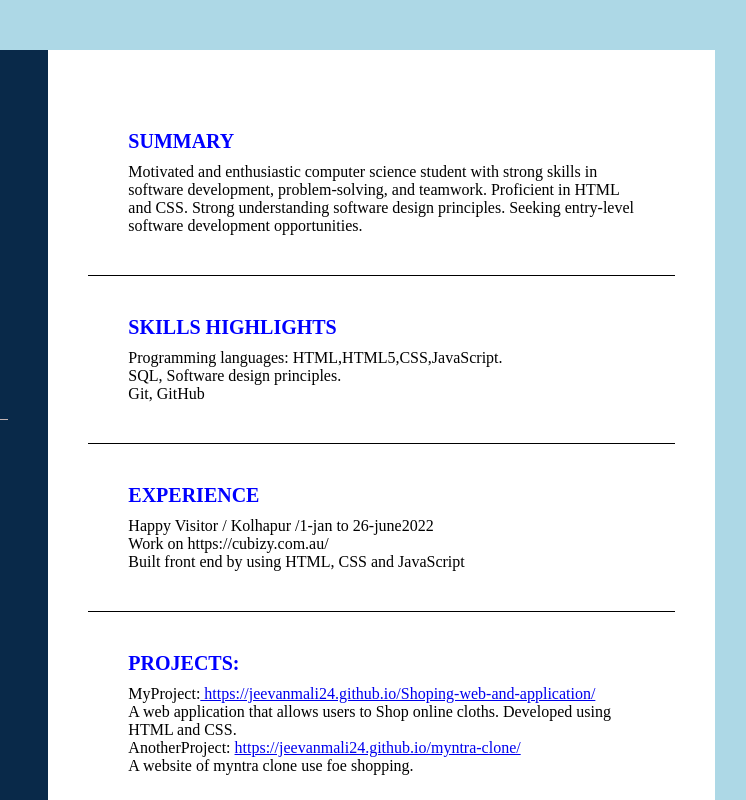
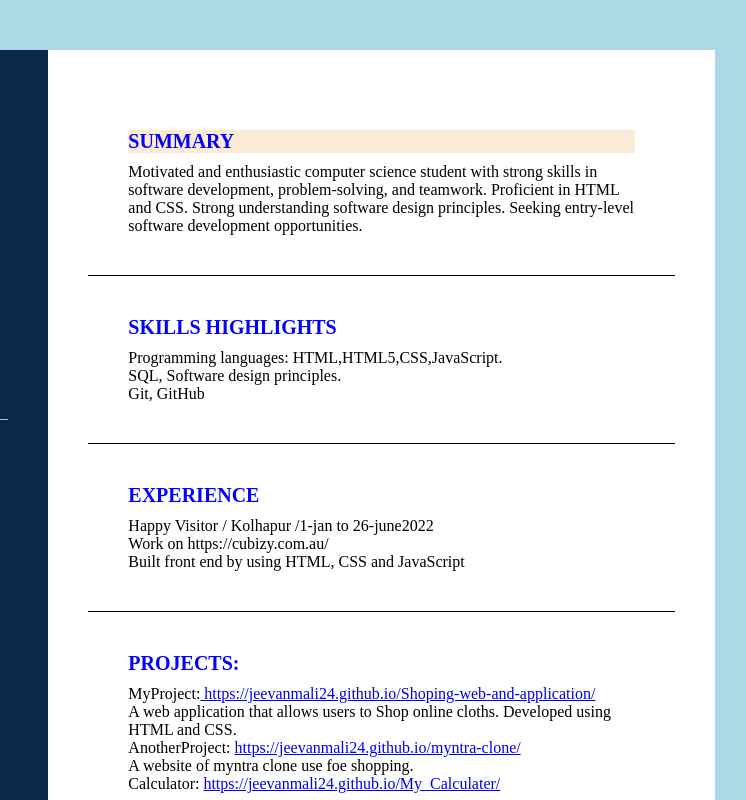
Before and after one commit to JeevanMali24/Resume, a plain HTML site: page index.html in a window 1280 px wide. Shown: the top 800 px of the page, 425-1171 px from the left. Drawn offline with Linux system fonts and the light colour scheme.

Commit message:
added 3re project

```diff
--- a/index.html
+++ b/index.html
@@ -76,7 +76,7 @@
         <div class="information">
           <div class="summary">
           <ul>
-            <h3>Summary</h3>
+            <h3 style="background-color:antiquewhite">Summary</h3>
             <li>
               Motivated and enthusiastic computer science student with strong
               skills in software development, problem-solving, and teamwork.
@@ -115,6 +115,8 @@
                 https://jeevanmali24.github.io/myntra-clone/</a
               ><br />
               A website of myntra clone use foe shopping.
+            </li><li>Calculator:
+              <a href=" https://jeevanmali24.github.io/My_Calculater/"> https://jeevanmali24.github.io/My_Calculater/</a>
             </li></div>
             <div class="activity">
             <h3>Extra-Curricular Activities:</h3>
```
